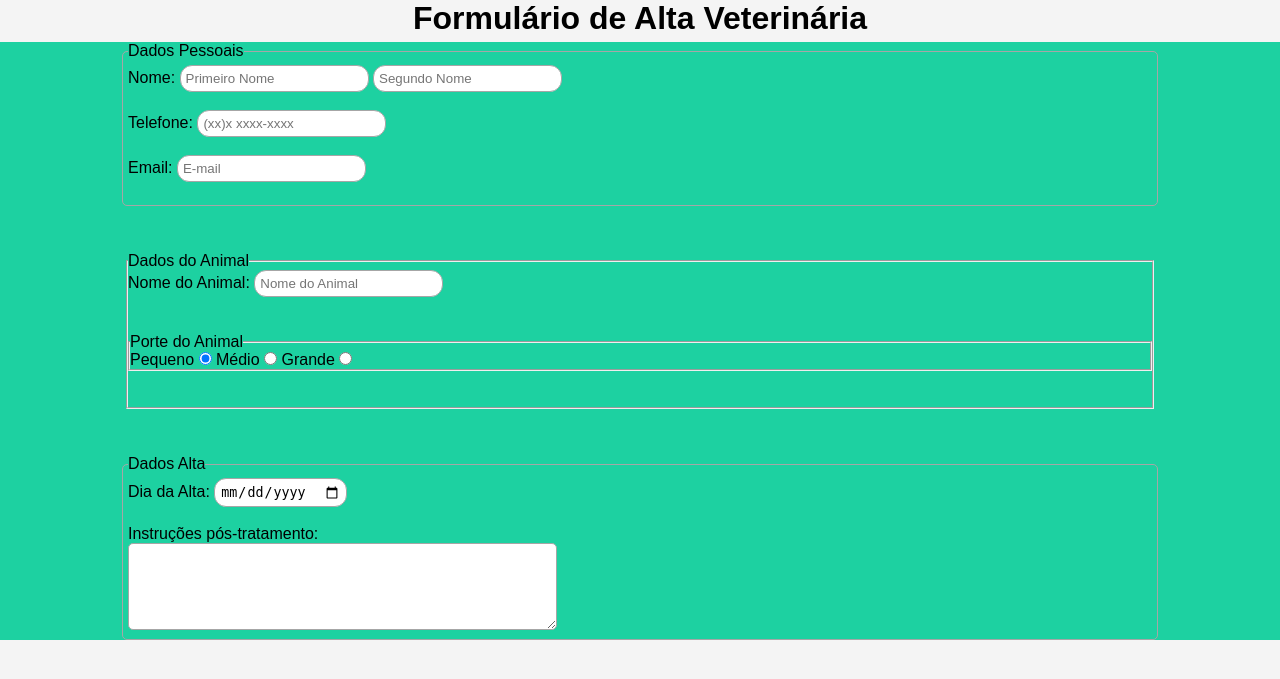
After one commit to sergiogjunior/T.I, a PHP site: page /loginVet.html in a window 1280 px wide. The commit adds this page. Shown: the top 679 px of the page. Run offline with PHP 8.4, Linux system fonts and the light colour scheme.

Commit message:
att form

```diff
--- /dev/null
+++ b/HTML E CSS/Formulario/loginVet.html
@@ -0,0 +1,85 @@
+<!DOCTYPE html>
+<html lang="pt-br">
+<head>
+    <meta charset="UTF-8">
+    <meta name="viewport" content="width=device-width, initial-scale=1.0">
+    <title>Formulário</title>
+
+    <link rel="stylesheet" href="style.css">
+</head>
+
+<body>
+
+
+<h1>Formulário de Alta Veterinária</h1>
+
+    <main>
+        <form action="Formulario" method="post" autocomplete="on">
+            <fieldset style="width: 80%; margin: 5px auto;" class="texto">
+                <legend>Dados Pessoais</legend>
+                <div>
+                    <label for="inome">Nome:</label>
+                    <input class="borda" type="text" name="nome" id="inome" placeholder="Primeiro Nome " autocomplete="name">
+                    <input class="borda" type="text" name="nome1" id="inome1" placeholder="Segundo Nome" autocomplete="name">
+                </div>
+                <br>
+                <div>
+                    <label for="itelefone">Telefone:</label>
+                    <input class="borda" type="tel" name="telefone" id="itelefone" autocomplete="tel" pattern="^\(\d{2}\)\d{4,5}\-\d{4}$" required placeholder="(xx)x xxxx-xxxx">
+                </div>
+                <br>
+                <div>
+                    <label for="iemail">Email:</label>
+                    <input class="borda" type="email" name="email" id="iemail" placeholder="E-mail">
+                </div>
+                <br>
+            </fieldset>
+            <br><br>
+
+            <fieldset style="width: 80%; margin: 5px auto;">
+                <legend>Dados do Animal</legend>
+                <div>
+                    <label for="inomeanimal">Nome do Animal:</label>
+                    <input class="borda" type="text" name="nomeanimal" id="inomeanimal" placeholder="Nome do Animal " autocomplete="name">
+                </div>
+                <br>
+                <div>
+                    <br>
+                    <fieldset>
+                        <legend>Porte do Animal</legend>
+                            <label for="ipequeno">Pequeno</label>
+                            <input type="radio" name="pequeno" id="ipequeno" checked>
+
+                            <label for="imedio">Médio</label>
+                            <input type="radio" name="medio" id="imedio">
+
+                            <label for="igrande">Grande</label>
+                            <input type="radio" name="grande" id="igrande">
+                    </fieldset>
+                </div>
+                <br>
+                <div>
+
+                </div>
+                <br>
+            </fieldset>
+
+            <br><br>
+            <fieldset style="width: 80%; margin: 5px auto;" class="texto">
+                <legend>Dados Alta</legend>
+                <div>
+                    <label for="idata">Dia da Alta:</label>
+                    <input class="borda" type="date" name="data" id="idata"><br>
+                </div>
+                <br>
+                <div>
+                    <label for="iinstrucao">Instruções pós-tratamento:</label><br>
+                <textarea class="texto" name="instrucao" id="iinstrucao" cols="50" rows="5"></textarea>
+                </div>
+            </fieldset>
+
+        </form>
+    </main>
+</body>
+
+</html>
--- a/HTML E CSS/Formulario/style.css
+++ b/HTML E CSS/Formulario/style.css
@@ -3,7 +3,6 @@ border: 1px solid #A6A6A6;
 border-radius: 12px;
 padding: 5px;
 margin: auto;
-
 }
 
 .texto{
@@ -12,14 +11,65 @@ border-radius: 5px;
 padding: 5px;
 }
 
-body{
-    background-color: #F2F2F2;
-    color: #373737;
+.fundo{
+background-color: #fff7f7;
 }
+
 h1{
     text-align: center;
 }
 
-.form{
-    margin: auto;
+/* Reseta as margens e o preenchimento padrão do navegador */
+* {
+    margin: 0px;
+    padding: 0px;
 }
+
+/* Define a fonte e a cor de fundo do body */
+body {
+    font-family: Arial, sans-serif; /* Define a fonte do corpo */
+    background-color: #f4f4f4; /* Cor de fundo suave para a página */
+}
+
+header {
+    background-color: #ffe066;
+    color: white;
+    padding: 10px;
+    text-align: center;
+}
+
+.menu {
+    display: inline-block;
+    padding-top: 10px;
+}
+
+main{
+    background-color: #1dd1a1;
+}
+
+/* Estilo dos links */
+a {
+    color: white; /* Cor do texto dos links */
+    text-decoration: none; /* Remove o sublinhado dos links */
+    padding: 7px;
+    margin: 10px; /* Espaçamento dentro do link */
+}
+
+a:hover{
+    background-color:rgb(27, 27, 27);
+    border-radius: 15px;
+}
+
+footer {
+    background-color: #222f3e;
+    color: white;
+    text-align: center;
+}
+
+img{
+    display: inline-block;
+    background-color: white;
+}
+img:hover{
+    zoom: normal;
+}
```
Also changed, not shown: HTML E CSS/Formulario/index.html (+46 -73 lines), HTML E CSS/imagens/Pet Shop/Racao_Para_Cachorro_2.png (added), HTML E CSS/imagens/Pet Shop/brinquedo cachorro filhote100.png (added), HTML E CSS/imagens/Pet Shop/brinquedo cachorro100.png (added), HTML E CSS/imagens/Pet Shop/brinquedo gato pena100.png (added), HTML E CSS/imagens/Pet Shop/brinquedo gato rato100.png (added), HTML E CSS/imagens/Pet Shop/coleira cachorro100.png (added), HTML E CSS/imagens/Pet Shop/logo 50.jpg (added), HTML E CSS/imagens/Pet Shop/pote racao100.png (added), HTML E CSS/imagens/Pet Shop/racao gato100.png (added).
